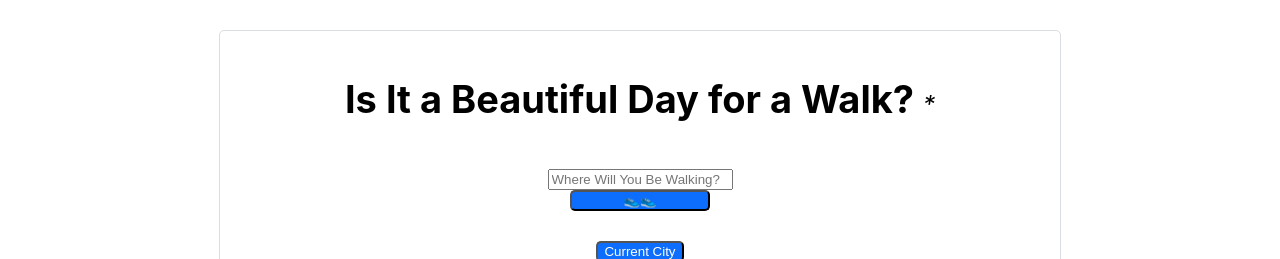
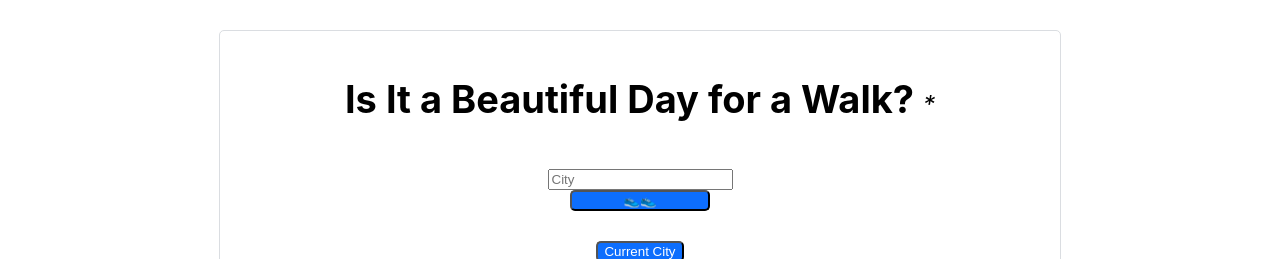
Before and after one commit to ladyhobbit13/weather-react, a React (Create React App) app: page / in a window 1280 px wide. Shown: the top 259 px of the page. Built offline with nearby package versions, Linux system fonts and the light colour scheme.

Commit message:
Changed placeholder

```diff
--- a/src/Weather.js
+++ b/src/Weather.js
@@ -11,7 +11,7 @@ export default function Weather() {
           className="form-control"
           id="city-search"
           aria-describedby="emailHelp"
-          placeholder="Where Will You Be Walking?"
+          placeholder="City"
         />
         <button type="submit" className="btn btn-primary" id="search-button">
           👟👟
```
